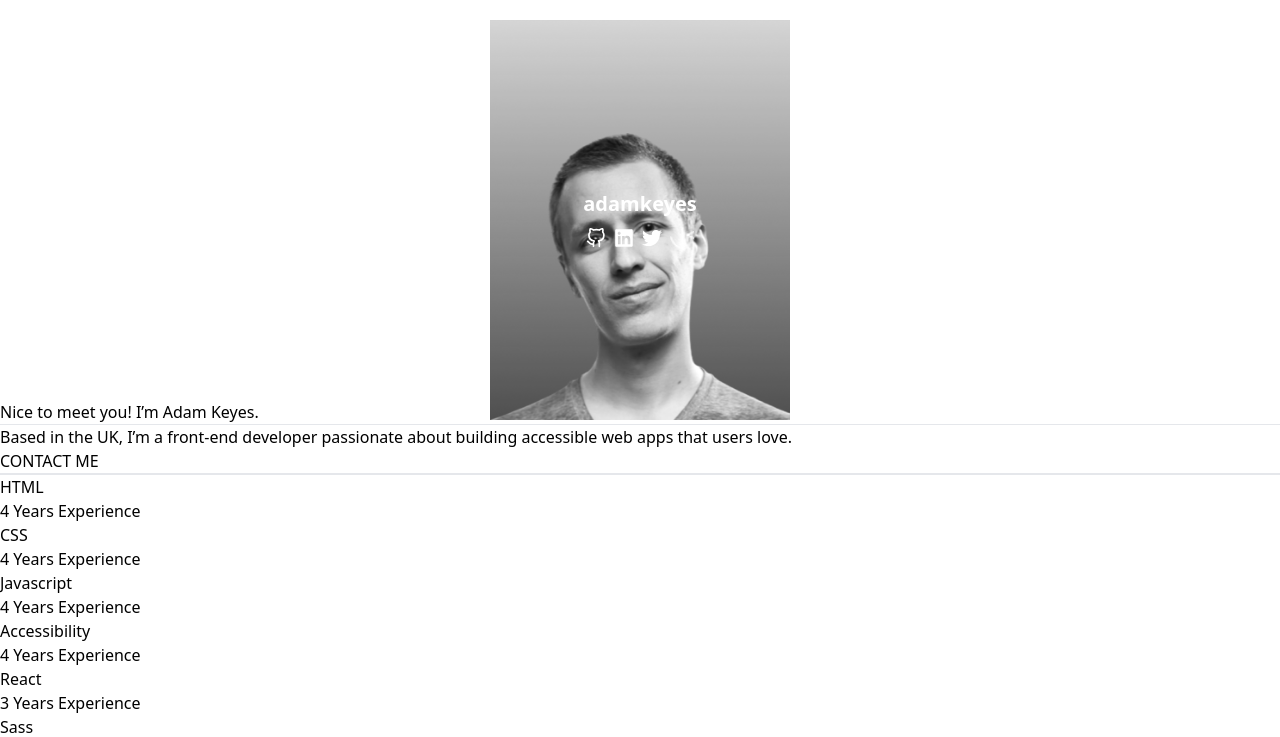
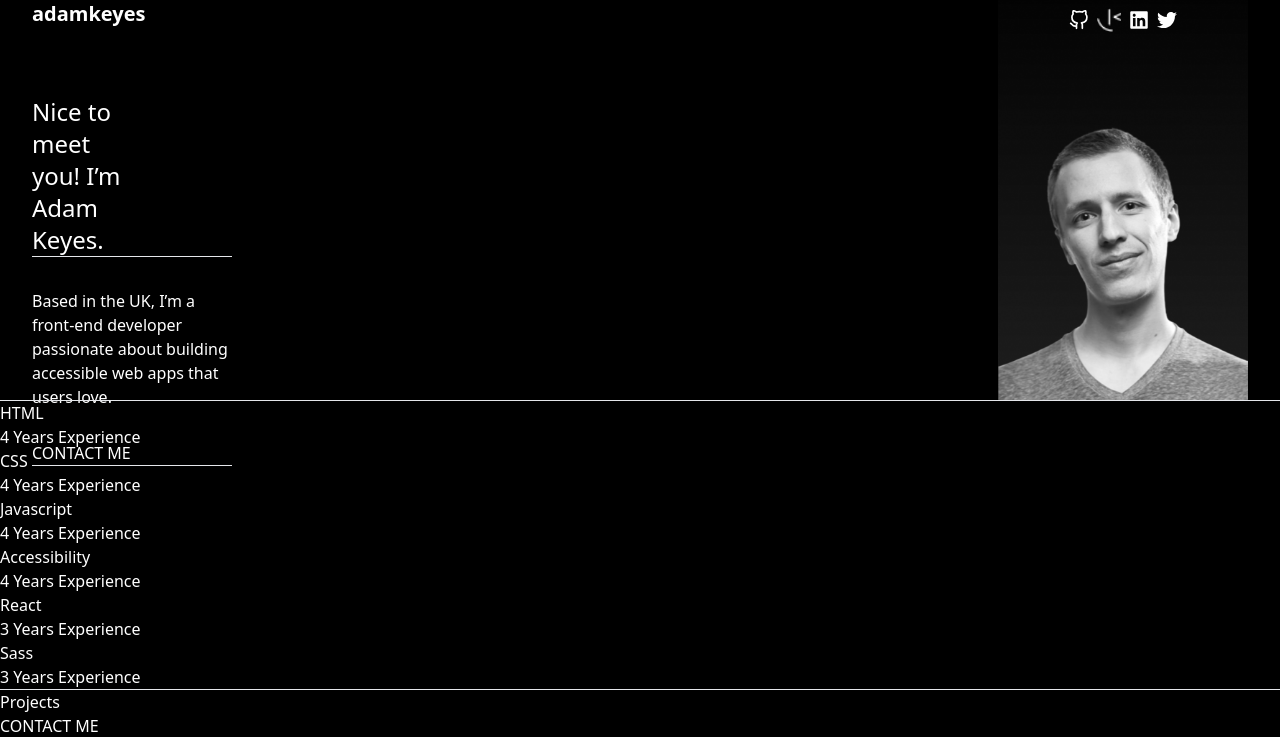
Before and after one commit to tiwavaldese/portfolio-project-for-developers, a React (Vite) app: page / in a window 1280 px wide. Shown: the top 737 px of the page. Built offline with nearby package versions, Linux system fonts and the light colour scheme.

Commit message:
styling the header section

```diff
--- a/src/App.jsx
+++ b/src/App.jsx
@@ -7,7 +7,7 @@ import Footer from './components/Footer';
 
 const App = () => {
   return (
-    <div>
+    < div className='bg-black text-white  '>
       <NavBar/>
       <Content/>
       <Footer/>
--- a/src/components/Content.jsx
+++ b/src/components/Content.jsx
@@ -9,14 +9,8 @@ import bitmap5 from '../assets/Bitmap(5).png'
 const Content = () => {
   return (
     <div>
-      <h1>Nice to meet you! I’m Adam Keyes.</h1>
-      <hr/>
-      <p>Based in the UK, I’m a front-end developer passionate about building accessible web apps that users love.</p>
-     <div>
-      <h2>CONTACT ME</h2>
-      <hr/>
-      </div>
-      <div>
+
+      <div className='relative'>
         <hr/>
         <div>
           <div>HTML</div>
--- a/src/components/NavBar.jsx
+++ b/src/components/NavBar.jsx
@@ -8,15 +8,21 @@ import image1 from '../assets/image-1.png'
 const NavBar = () => {
   return (
     <div>
-   <nav>
-  <div className='relative top-5   w-screen flex items-center justify-center'>
-    <div className='relative  w-[300px] h-[400px]'>
+
+<nav>
+  <div className='relative top-0 w-screen flex flex-col items-center  justify-center md:items-start  md:flex-row md:justify-between px-4 md:px-8'>
+    <h1 className='text-white text-xl font-bold mb-2  md:mb-0 md:mr-8'>adamkeyes</h1>
+
+    <div className='relative w-[250px] h-[400px]'>
       <img src={image1} alt='' className='w-full h-full object-cover' />
-      <div className='absolute inset-0  flex flex-col items-center justify-center'>
-        <h1 className='text-white text-xl font-bold mb-2'>adamkeyes</h1>
+
+      <div className='absolute inset-0 flex flex-col items-center justify-start p-2'>
         <div className='flex items-center space-x-2'>
           <a href="https://github.com/yourusername" aria-label="GitHub">
             <FiGithub className='text-white text-xl' />
+          </a>
+          <a href="https://complexshape.com" aria-label="Complex Shape">
+            <img src={complexshape} className='w-6 h-6' alt='Complex Shape' />
           </a>
           <a href="https://linkedin.com/in/yourusername" aria-label="LinkedIn">
             <FaLinkedin className='text-white text-xl' />
@@ -24,31 +30,23 @@ const NavBar = () => {
           <a href="https://twitter.com/yourusername" aria-label="Twitter">
             <FaTwitter className='text-white text-xl' />
           </a>
-          <a href="https://complexshape.com" aria-label="Complex Shape">
-            <img src={complexshape} className='w-6 h-6' alt='Complex Shape' />
-          </a>
         </div>
       </div>
     </div>
+    <div className='text-white md:absolute flex flex-col gap-8 md:mr-8 md:my-24 md:top-0 '>
+    <div>
+    <h2 className='text-2xl w-[180px] md:w-[110px] '>Nice to meet you! I’m Adam Keyes.</h2>
+      <hr/>
+      </div>
+      <p className='w-[200px]'>Based in the UK, I’m a front-end developer passionate about building accessible web apps that users love.</p>
+     <div>
+      <h2>CONTACT ME</h2>
+      <hr/>
+      </div>
+      </div>
   </div>
 </nav>
-{/*
-      <nav>
-  <div className='relative h-screen inset-0 w-screen'>
-    <img src={image1} alt='' className='absolute inset-0 w-custom-width h-custom-height object-cover' />
-    <div className='absolute  top-5  items-center flex justify-center'>
-      <div className='flex flex-col items-center'>
-        <h1>adamkeyes</h1>
-        <div className='flex items-center space-x-4 mt-4'>
-          <FiGithub />
-          <img src={complexshape} className='text-black' alt='' />
-          <FaLinkedin />
-          <FaTwitter />
-        </div>
-      </div>
-    </div>
-  </div>
-</nav> */}
+
     </div>
   )
 }
```
